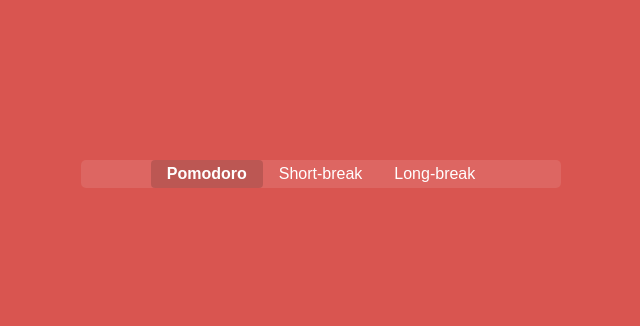
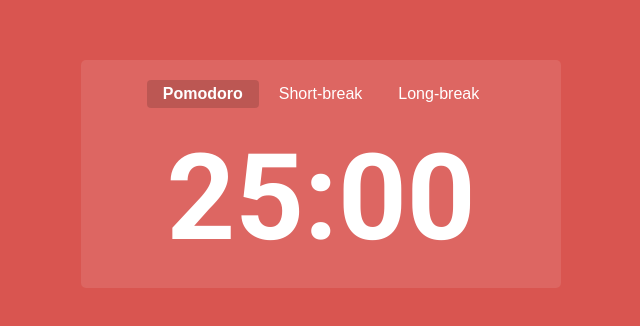
Before and after one commit to gutemberg-jhonata/pomofocus, a plain HTML site: page index.html in a window 1280 px wide. Shown: the part 226-552 px from the top of the page, without its empty margins (319-959 px from the left). Drawn offline with Linux system fonts and the light colour scheme.

Commit message:
Add timer text

```diff
--- a/index.html
+++ b/index.html
@@ -2,6 +2,11 @@
 <html>
     <head>
         <meta name="viewport" content="width=device-width, initial-scale=1">
+
+        <link rel="preconnect" href="https://fonts.googleapis.com">
+        <link rel="preconnect" href="https://fonts.gstatic.com" crossorigin>
+        <link href="https://fonts.googleapis.com/css2?family=Roboto:wght@400;700&display=swap" rel="stylesheet">
+
         <link href="./styles.css" rel="stylesheet">
 
         <title>Pomodoro Timer Online - Pomofocus</title>
@@ -11,11 +16,15 @@
         <link rel="shortcut icon" type="image/png" href="./public/favicon-16x16.png" sizes="16x16">
     </head>
     <body>
-        <div>
-            <button id="pomodoro" active="true">Pomodoro</button>
-            <button id="short-break">Short-break</button>
-            <button id="long-break">Long-break</button>
-        </div>
+        <main>
+            <nav>
+                <button id="pomodoro" active="true">Pomodoro</button>
+                <button id="short-break">Short-break</button>
+                <button id="long-break">Long-break</button>
+            </nav>
+
+            <h1>25:00</h1>
+        </main>
 
         <script src="./main.js"></script>
     </body>
--- a/styles.css
+++ b/styles.css
@@ -6,22 +6,26 @@
     height: 100vh;
     margin: 0;
     background-color: var(--main-color);
+    font-family: 'Roboto', sans-serif;
 
     display: flex;
     justify-content: center;
     align-items: center;
 }
 
-div {
+main {
     width: 480px;
     background-color: rgba(255, 255, 255, 0.1);
     border-radius: 5px;
 
     display: flex;
-    justify-content: center;
+    flex-direction: column;
+    align-items: center;
+    gap: 20px;
+    padding: 20px 0;
 }
 
-button {
+nav button {
     cursor: pointer;
     border: none;
     margin: 0;
@@ -34,7 +38,13 @@
     height: 28px;
 }
 
-button[active="true"] {
+nav button[active="true"] {
     font-weight: bold;
     background-color: rgba(0, 0, 0, 0.15);
 }
+
+h1 {
+    margin: 0;
+    color: white;
+    font-size: 120px;
+}
```
